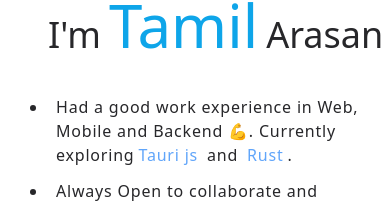
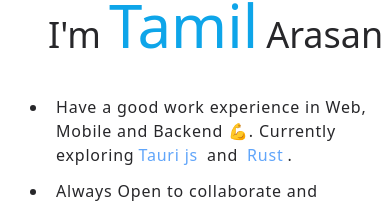
Before and after one commit to mtamilcse92/ImTamil, a Next.js app: page /ImTamil/ in a window 390 px wide. Shown: the part 125-332 px from the top of the page. Built offline with nearby package versions, Linux system fonts and the light colour scheme.

Commit message:
refactor: height change

```diff
--- a/pages/index.tsx
+++ b/pages/index.tsx
@@ -10,7 +10,7 @@ export default function Home() {
         <meta name="viewport" content="width=device-width, initial-scale=1" />
         <link rel="icon" href="/m-key.png" />
       </Head>
-      <main className="flex flex-col flex-1 sm:mt-10 md:p-48 p-10">
+      <main className="flex flex-col md:flex-1 sm:mt-10 md:p-48 p-10">
        <label className='md:text-3xl text-1xl text-zinc-800 dark:text-gray-50'>Hi there 👋</label>
        <section className="flex items-end my-4">
         <label className='md:text-7xl text-4xl text-zinc-800 dark:text-gray-50 px-2 md:p-2'>I&apos;m</label>
@@ -19,7 +19,7 @@ export default function Home() {
        </section>
 
        <ul className="list-disc md:my-2 my-1 text-zinc-800 dark:text-gray-50 p-2">
-          <li className='md:text-2xl tracking-wider my-3 px-2'>Had a good work experience in Web, Mobile and Backend 💪. Currently exploring
+          <li className='md:text-2xl tracking-wider my-3 px-2'>Have a good work experience in Web, Mobile and Backend 💪. Currently exploring
             <a className="text-blue-400 px-1" href='https://tauri.app/'>Tauri js</a> and
             <a className="text-blue-400 px-1" href='https://www.rust-lang.org/'> Rust</a>.</li>
             <li className='md:text-2xl tracking-wider my-3 px-2'>Always Open to collaborate and pursue things for my next chapter.</li>
```
